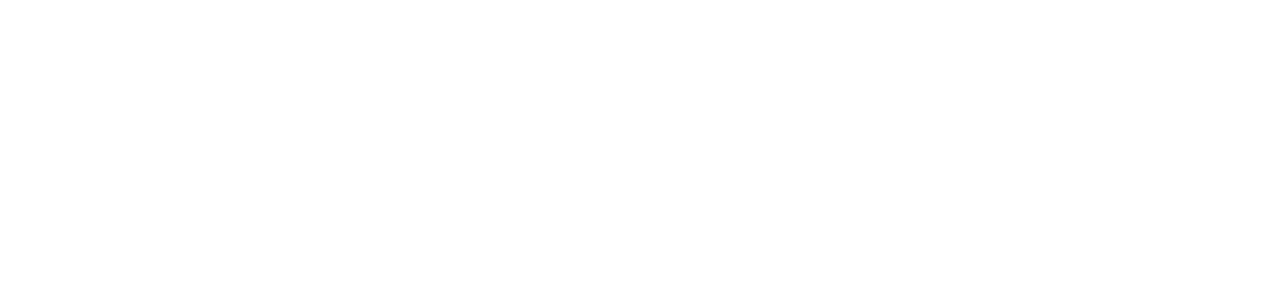
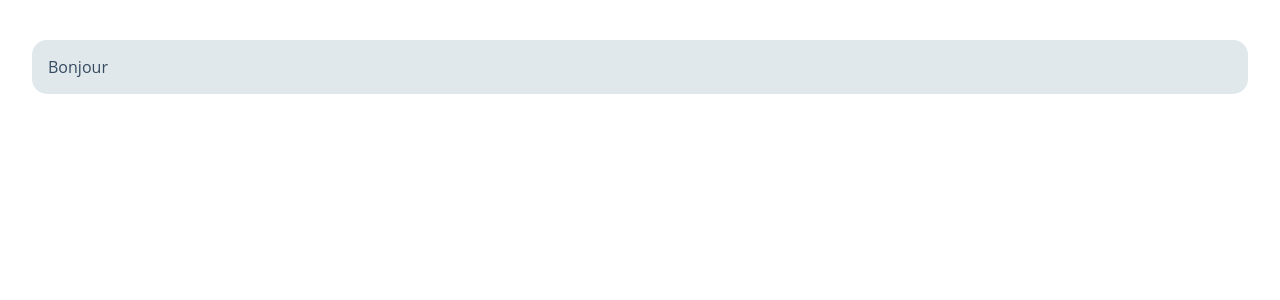
Before and after one commit to Kiclos/filles-du-numerique, a Vue app: page /dialog in a window 1280 px wide. Before the commit this address had no page. Shown: the top 300 px of the page. Built offline with nearby package versions, Linux system fonts and the light colour scheme.

Commit message:
feat: view-dialog

```diff
--- /dev/null
+++ b/src/assets/scss/_view-dialog.scss
@@ -0,0 +1,46 @@
+.dt-dialog {
+  position: relative;
+  display: flex;
+  justify-content: flex-start;
+  align-items: center;
+  flex-direction: column;
+  padding: 2rem;
+  height: 100vh;
+  width: 100vw;
+  transition: .3s;
+
+  & .dt-textcontainer {
+    width: 100%;
+    margin: .5rem 0;
+    animation: .3s dialog-zoom;
+  }
+
+  & .dt-taptocontinue {
+    width: 100%;
+    text-align: right;
+    font-weight: bold;
+    font-size: .7rem;
+    animation: 2s clignote infinite;
+  }
+}
+
+@keyframes dialog-zoom {
+  from {
+    transform: scale(0);
+  }
+  to {
+    transform: scale(1);
+  }
+}
+
+@keyframes clignote {
+  25% {
+    opacity: 1;
+  }
+  50% {
+    opacity: 0;
+  }
+  75% {
+    opacity: 1;
+  }
+}
--- a/src/assets/scss/main.scss
+++ b/src/assets/scss/main.scss
@@ -11,3 +11,4 @@
 @import "textcontainer";
 
 // views
+@import "view-dialog";
--- a/src/router/index.ts
+++ b/src/router/index.ts
@@ -1,11 +1,17 @@
 import { createRouter, createWebHistory, RouteRecordRaw } from 'vue-router';
 import Home from '../views/Home.vue';
+import Dialog from '../views/Dialog/Dialog.vue';
 
 const routes: Array<RouteRecordRaw> = [
   {
     path: '/',
     name: 'Home',
     component: Home,
+  },
+  {
+    path: '/dialog',
+    name: 'Dialog',
+    component: Dialog,
   },
 ];
 
--- /dev/null
+++ b/src/views/Dialog/Dialog.ts
@@ -0,0 +1,4 @@
+export default interface Dialog {
+  isRebecca: boolean;
+  content: string;
+};
--- /dev/null
+++ b/src/views/Dialog/Dialog.vue
@@ -0,0 +1,58 @@
+<template>
+  <div class="dt-dialog">
+    <text-container v-for="dialog in dialogsToDisplay" :key="dialog.id"
+                    :class="dialog.isRebecca ? 'dt-textcontainer--neutral' : 'dt-textcontainer--default'">
+      {{ dialog.content }}
+    </text-container>
+    <TapToContinue @click="nextMessage"/>
+  </div>
+</template>
+
+<script lang="ts">
+import {
+  defineComponent, reactive, ref, onMounted,
+} from 'vue';
+import Dialog from './Dialog';
+import TapToContinue from '@/components/TapToContinue/TapToContinue.vue';
+import TextContainer from '@/components/TextContainer/TextContainer.vue';
+
+export default defineComponent({
+  name: 'Dialog',
+  components: {
+    TextContainer,
+    TapToContinue,
+  },
+  /* props: {
+    dialogs: {
+      type: Object as ProtoType<Dialog>,
+      required: true,
+    },
+  }, */
+  setup() {
+    const dialogs: Dialog [] = reactive([
+      { id: 0, isRebecca: true, content: 'Bonjour' },
+      { id: 1, isRebecca: false, content: 'Bonjour à toi aussi' },
+    ]);
+    const index = ref(0);
+
+    const dialogsToDisplay: Dialog [] = reactive([]);
+
+    function nextMessage(): void {
+      if (dialogsToDisplay.length < dialogs.length) {
+        dialogsToDisplay.push(dialogs[index.value]);
+        index.value += 1;
+      }
+    }
+
+    onMounted(() => {
+      nextMessage();
+    });
+
+    return {
+      dialogs,
+      dialogsToDisplay,
+      nextMessage,
+    };
+  },
+});
+</script>
```
Also changed, not shown: .eslintrc.js.
